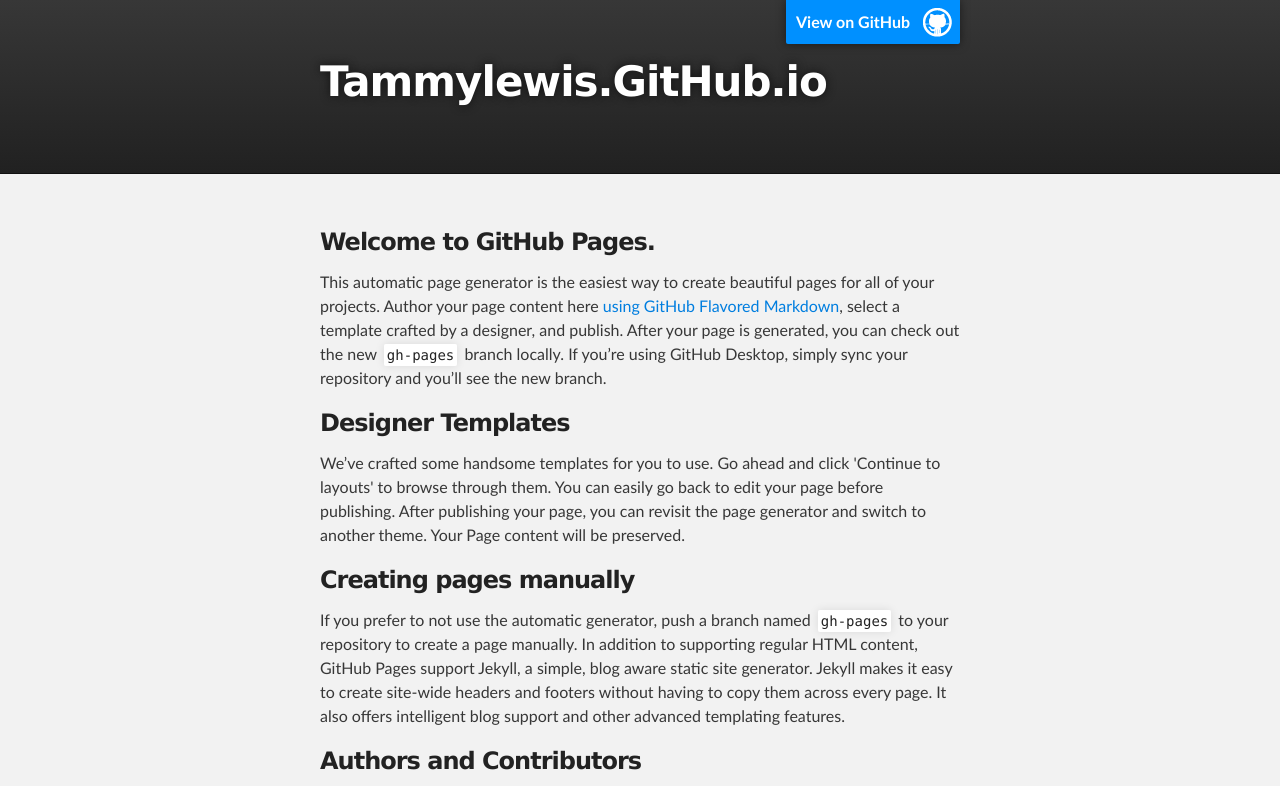
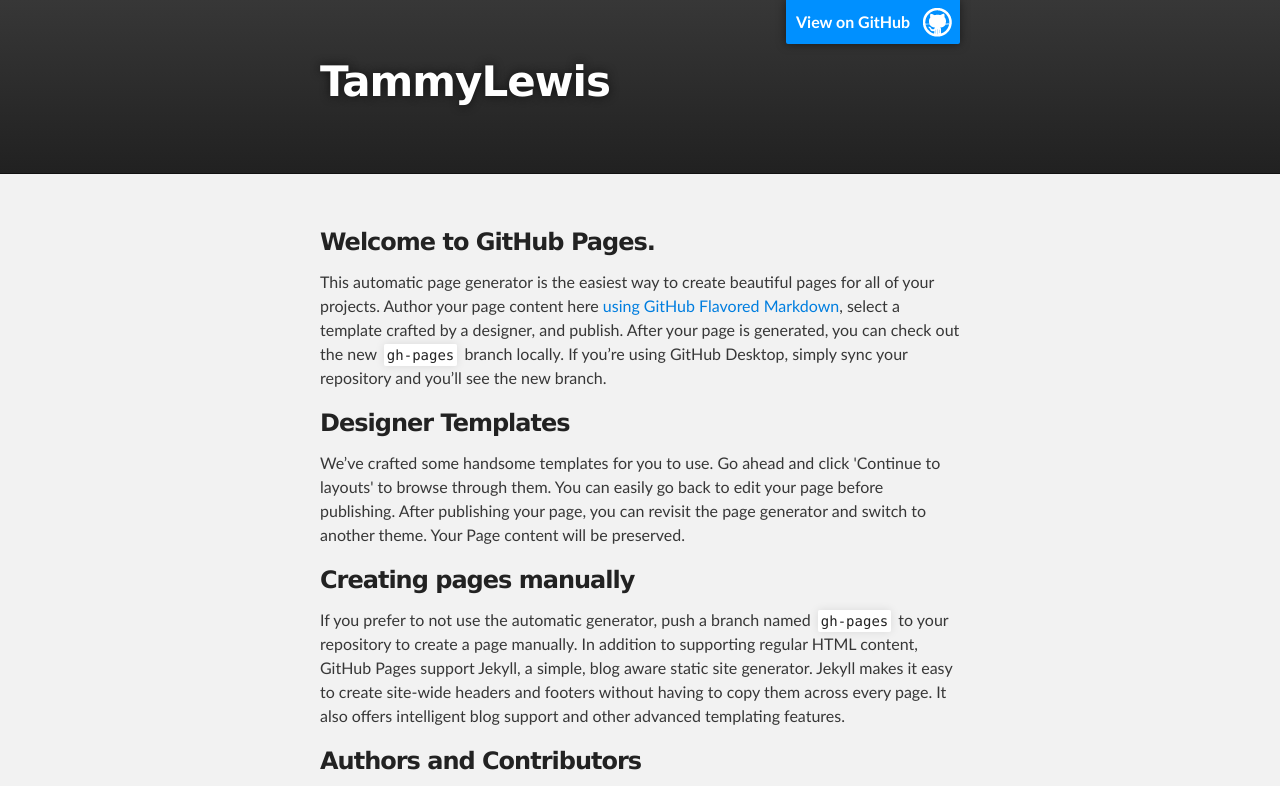
Before and after one commit to miliani/miliani.github.io, a plain HTML site: page index.html in a window 1280 px wide. Shown: the top 786 px of the page. Drawn offline with Linux system fonts and the light colour scheme.

Commit message:
Updated title and header

```diff
--- a/index.html
+++ b/index.html
@@ -8,7 +8,7 @@
 
     <link rel="stylesheet" type="text/css" media="screen" href="stylesheets/stylesheet.css">
 
-    <title>Tammylewis.GitHub.io</title>
+    <title>TammyLewis</title>
   </head>
 
   <body>
@@ -18,7 +18,7 @@
         <header class="inner">
           <a id="forkme_banner" href="https://github.com/tammylewis">View on GitHub</a>
 
-          <h1 id="project_title">Tammylewis.GitHub.io</h1>
+          <h1 id="project_title">TammyLewis</h1>
           <h2 id="project_tagline"></h2>
 
         </header>
```
